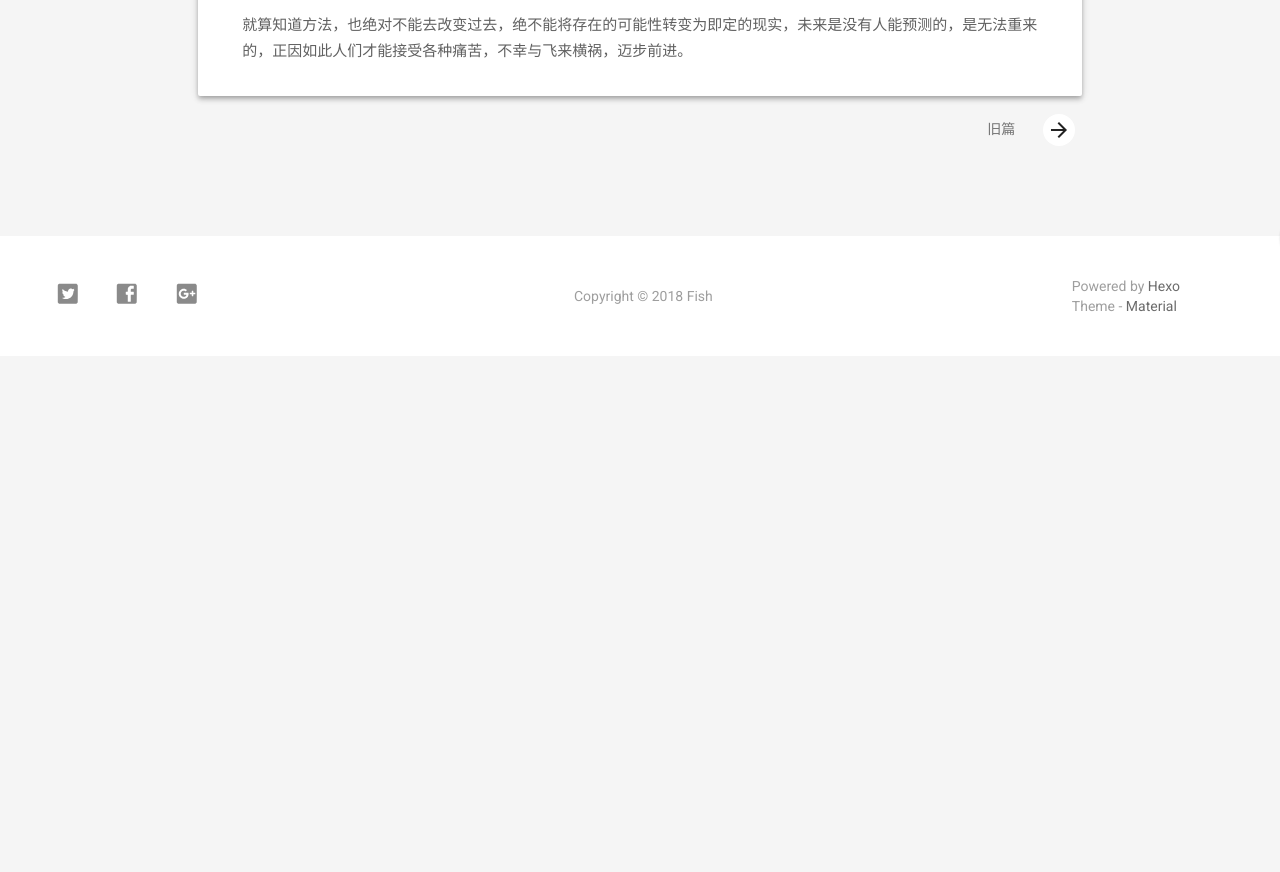
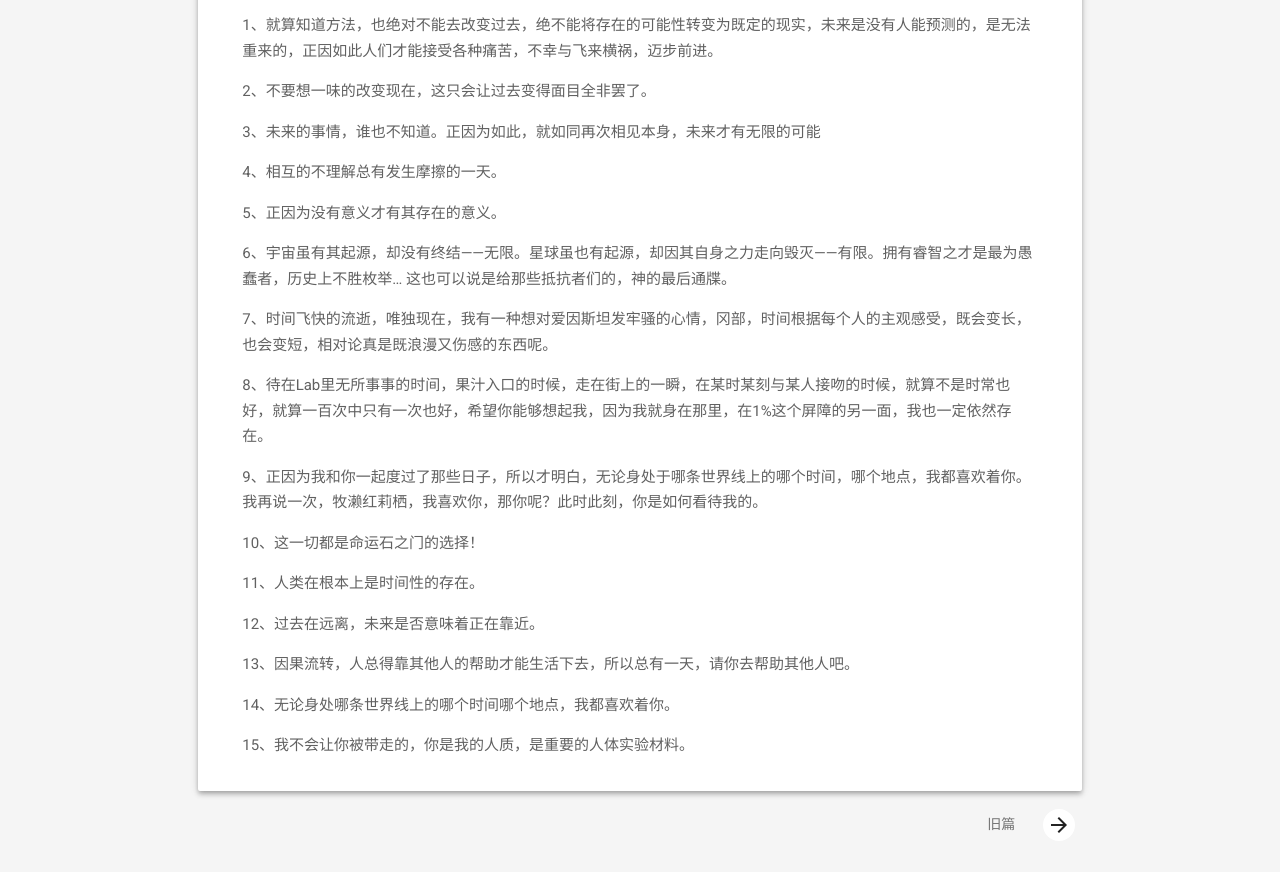
Before and after one commit to Bigfish339/Bigfish339.github.io, a plain HTML site: page 2018/06/27/“命运石之门/index.html in a window 1280 px wide. Shown: the part 532-1404 px from the top of the page. Before the commit the page ends 888 px from the top, so only its background shows below. Drawn offline with Linux system fonts and the light colour scheme.

Commit message:
Site updated: 2018-06-27 09:47:12

```diff
--- a/2018/06/27/“命运石之门/index.html
+++ b/2018/06/27/“命运石之门/index.html
@@ -239,7 +239,7 @@
 
 
         <meta property="article:published_time" content="Wed Jun 27 2018 09:38:18 GMT+0800">
-        <meta property="article:modified_time" content="Wed Jun 27 2018 09:44:52 GMT+0800">
+        <meta property="article:modified_time" content="Wed Jun 27 2018 09:46:52 GMT+0800">
 
 
     <!-- The Twitter Card protocol -->
@@ -262,7 +262,7 @@
     "mainEntityOfPage": "http://yoursite.com/2018/06/27/“命运石之门/index.html",
     "headline": "命运石之门",
     "datePublished": "Wed Jun 27 2018 09:38:18 GMT+0800",
-    "dateModified": "Wed Jun 27 2018 09:44:52 GMT+0800",
+    "dateModified": "Wed Jun 27 2018 09:46:52 GMT+0800",
     "author": {
         "@type": "Person",
         "name": "Mu yu",
@@ -472,7 +472,21 @@
                 <!-- Post Content -->
                 <div id="post-content" class="mdl-color-text--grey-700 mdl-card__supporting-text fade out">
 
-        <p>就算知道方法，也绝对不能去改变过去，绝不能将存在的可能性转变为即定的现实，未来是没有人能预测的，是无法重来的，正因如此人们才能接受各种痛苦，不幸与飞来横祸，迈步前进。</p>
+        <p>1、就算知道方法，也绝对不能去改变过去，绝不能将存在的可能性转变为既定的现实，未来是没有人能预测的，是无法重来的，正因如此人们才能接受各种痛苦，不幸与飞来横祸，迈步前进。</p>
+<p>2、不要想一味的改变现在，这只会让过去变得面目全非罢了。</p>
+<p>3、未来的事情，谁也不知道。正因为如此，就如同再次相见本身，未来才有无限的可能</p>
+<p>4、相互的不理解总有发生摩擦的一天。</p>
+<p>5、正因为没有意义才有其存在的意义。</p>
+<p>6、宇宙虽有其起源，却没有终结——无限。星球虽也有起源，却因其自身之力走向毁灭——有限。拥有睿智之才是最为愚蠢者，历史上不胜枚举… 这也可以说是给那些抵抗者们的，神的最后通牒。</p>
+<p>7、时间飞快的流逝，唯独现在，我有一种想对爱因斯坦发牢骚的心情，冈部，时间根据每个人的主观感受，既会变长，也会变短，相对论真是既浪漫又伤感的东西呢。</p>
+<p>8、待在Lab里无所事事的时间，果汁入口的时候，走在街上的一瞬，在某时某刻与某人接吻的时候，就算不是时常也好，就算一百次中只有一次也好，希望你能够想起我，因为我就身在那里，在1%这个屏障的另一面，我也一定依然存在。</p>
+<p>9、正因为我和你一起度过了那些日子，所以才明白，无论身处于哪条世界线上的哪个时间，哪个地点，我都喜欢着你。我再说一次，牧濑红莉栖，我喜欢你，那你呢？此时此刻，你是如何看待我的。</p>
+<p>10、这一切都是命运石之门的选择！</p>
+<p>11、人类在根本上是时间性的存在。</p>
+<p>12、过去在远离，未来是否意味着正在靠近。</p>
+<p>13、因果流转，人总得靠其他人的帮助才能生活下去，所以总有一天，请你去帮助其他人吧。</p>
+<p>14、无论身处哪条世界线上的哪个时间哪个地点，我都喜欢着你。</p>
+<p>15、我不会让你被带走的，你是我的人质，是重要的人体实验材料。</p>
 
 
 
```
Also changed, not shown: archives/2018/06/index.html (+1 -1 lines), archives/2018/index.html (+1 -1 lines), archives/index.html (+1 -1 lines), index.html (+1 -1 lines).
